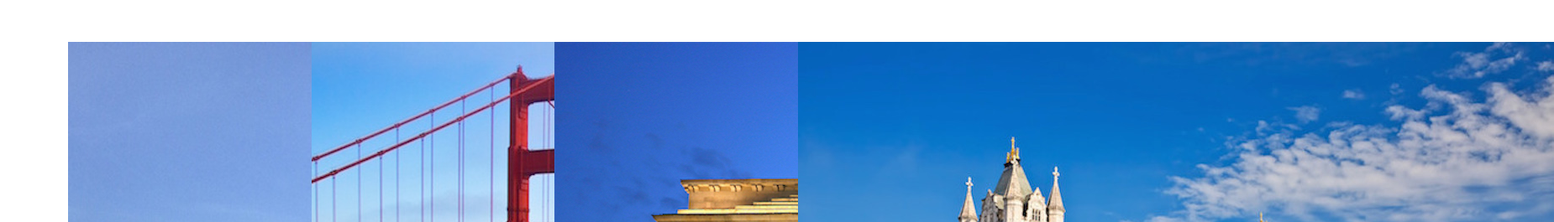
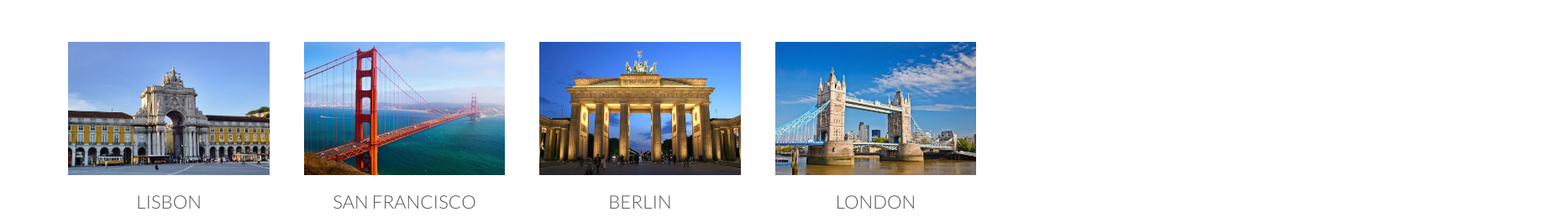
Before and after one commit to Talbekk/omnifood, a plain HTML site: page index.html in a window 1280 px wide. Shown: the part 2905-3170 px from the top of the page at 84% size, 1850 px wide, since content can reach past the window. Drawn offline with Linux system fonts and the light colour scheme; files whose address does not match are found by name.

Commit message:
atyles city containers

```diff
--- a/resources/css/style.css
+++ b/resources/css/style.css
@@ -299,3 +299,30 @@ header {
     margin-right: 10px;
 
 }
+
+/* ----------------------*/
+/* CITIES */
+/* ----------------------*/
+
+.section-cities {
+    width: 100%;
+}
+
+.section-cities .box {
+    display: block;
+    float: left;
+    width: 23%;
+    text-align: center;
+}
+
+.section-cities img {
+    width:100%;
+    margin-bottom: 15px;
+    overflow: hidden;
+    height: auto;
+    background-color: #000;
+}
+
+.city-feature {
+    margin-bottom: 5px;
+}
```
